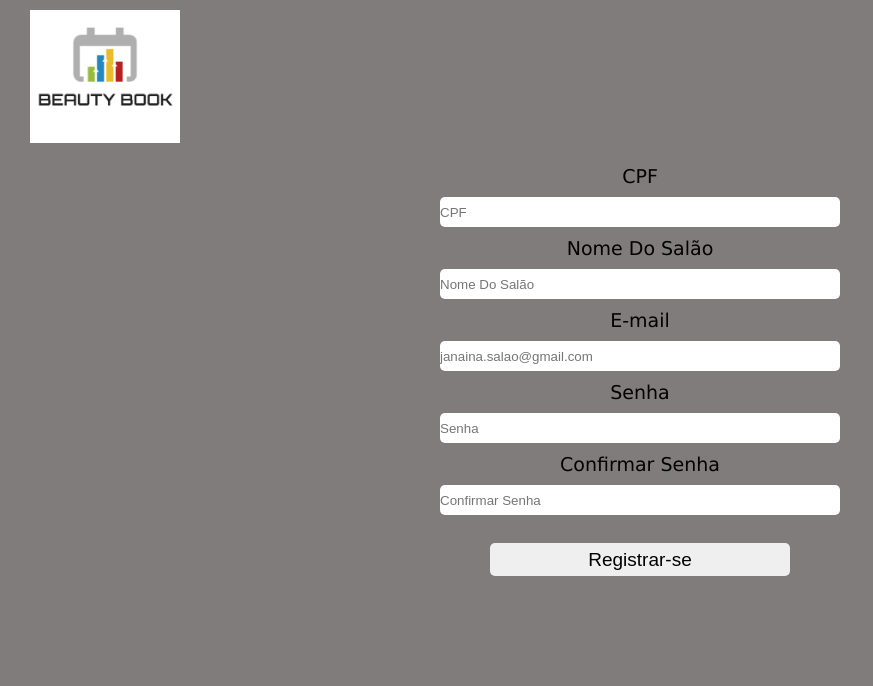
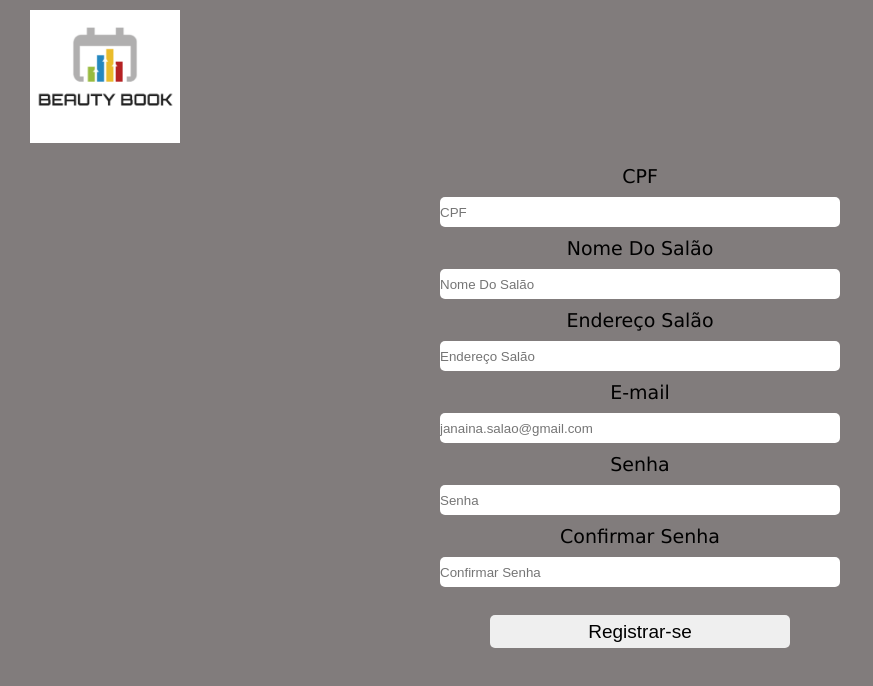
Before and after one commit to joaoMicheletti/BeautyBook, a React (Create React App) app in the folder frontend/: page /registrosalao in a window 1280 px wide. Shown: the top 686 px of the page, without its empty margins (0-873 px from the left). Built offline with nearby package versions, Linux system fonts and the light colour scheme.

Commit message:
form cadastro de salão
adicionado o campo de endereço ao formulário

```diff
--- a/frontend/src/pages/RegistroSalao/RegistroSalao.js
+++ b/frontend/src/pages/RegistroSalao/RegistroSalao.js
@@ -5,6 +5,7 @@ import './style.css';
 export default function RegistroSalao(){
     const [Cpf, setCpf] = useState('');
     const [Nome_salao, setNome_salao] = useState('');
+    const [Endereco, setEndereco_Salao] = useState('');
     const [Email, setEmail] = useState('');
     const [Senha, setSenha] = useState('');
     const [Csenha, setCsenha] = useState('');
@@ -21,6 +22,8 @@ export default function RegistroSalao(){
         } else {
             if(Nome_salao.length === 0){
                 alert("Preencha o Campo Nome Do Salão");
+            } else if(Endereco.length === 0){
+                alert("Preencha o campo Endereço");
             } else if(Email.length === 0){
                 alert("Preencha o campo E-mail");
             } else {
@@ -38,6 +41,7 @@ export default function RegistroSalao(){
         const Data = {
             Cpf,
             Nome_salao,
+            Endereco,
             Email,
             Senha,
             Csenha
@@ -69,6 +73,15 @@ export default function RegistroSalao(){
                     type="text"
                     placeholder="Nome Do Salão"
                     onChange={(e) => setNome_salao(e.target.value)}/>
+
+                    <p id="PRegistroSalao">
+                        Endereço Salão
+                    </p>
+                    <input
+                    className="InpRegistroSalao"
+                    type="text"
+                    placeholder="Endereço Salão"
+                    onChange={(e) => setEndereco_Salao(e.target.value)}/>
 
                     <p id="PRegistroSalao" >
                         E-mail
```
